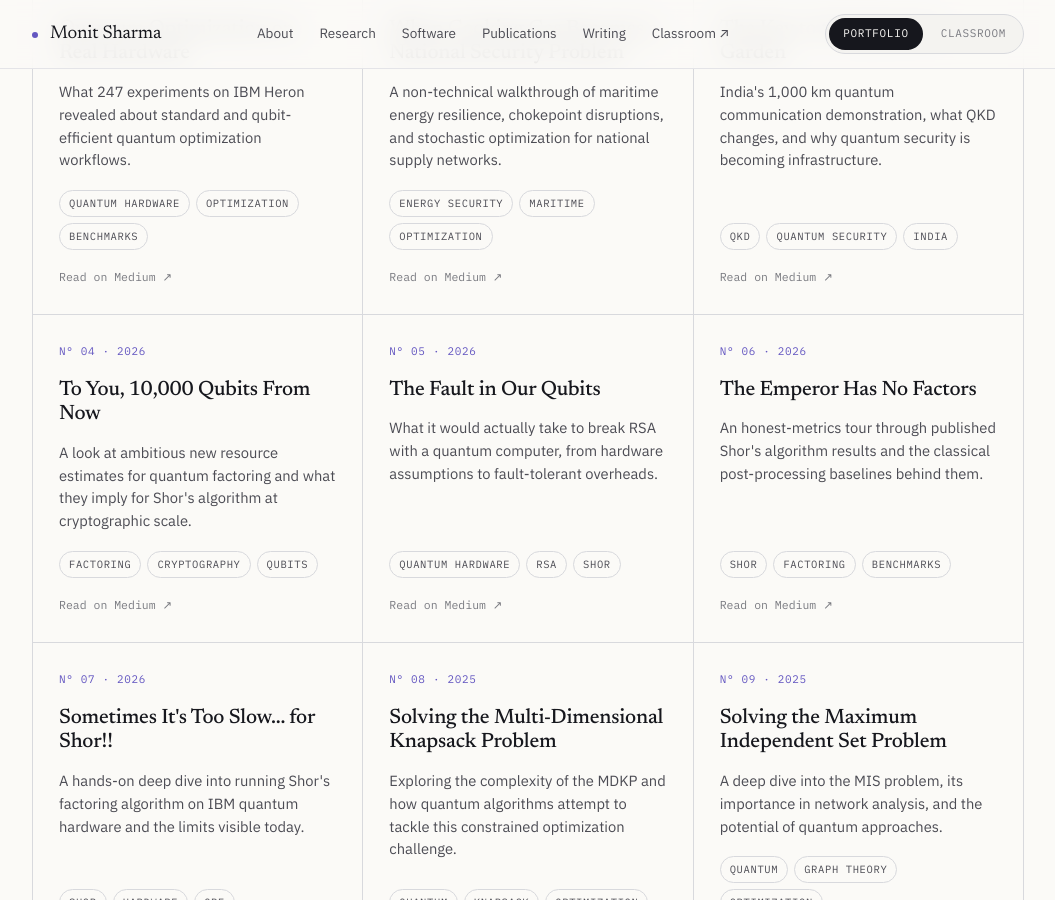
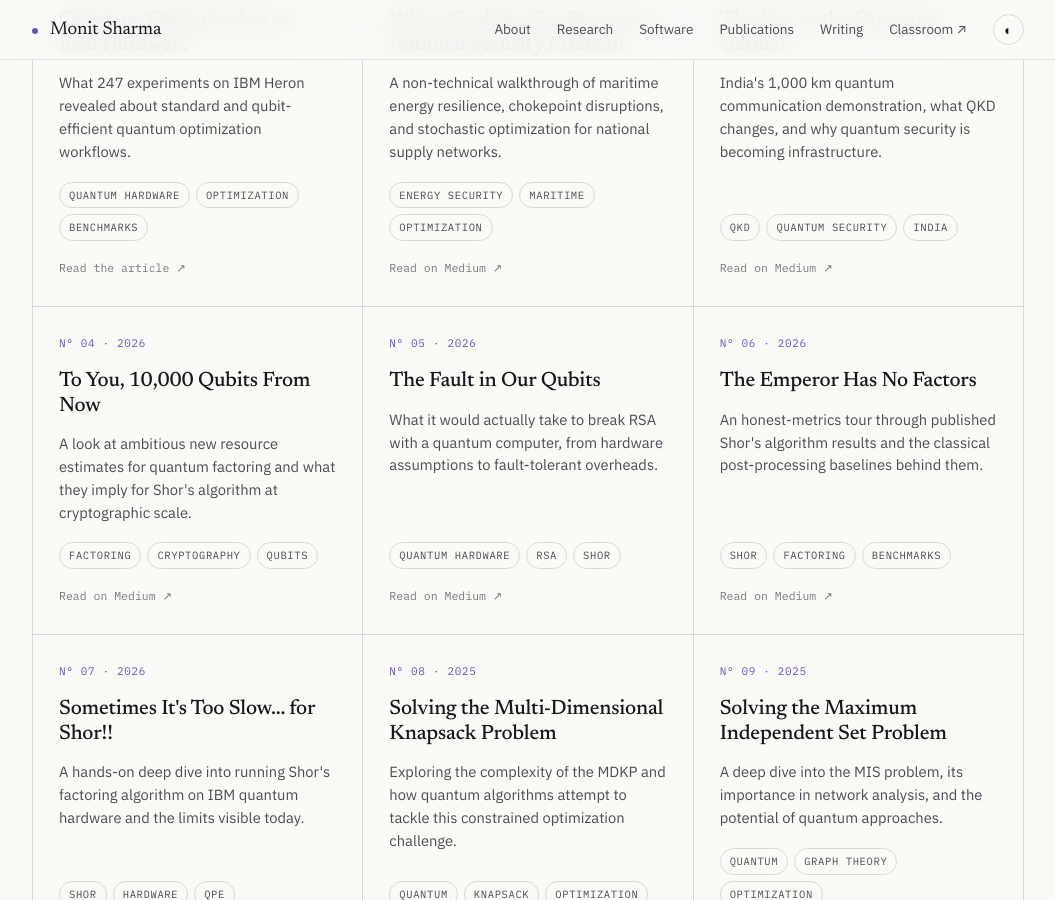
Before and after one commit to MonitSharma/portfolio, a Jekyll site: the page index.html, which Jekyll copies as it is, in a window 1280 px wide and 900 px high, scrolled down 8308 px. Shown: the whole window, without its empty margins (112-1167 px from the left). Built offline with Jekyll 4.4.1, drawn with Linux system fonts in a browser that asks for light colours.

Commit message:
Add portfolio theme toggle

```diff
--- a/design-system.css
+++ b/design-system.css
@@ -142,16 +142,6 @@ h1, h2, h3 { font-weight: 500; line-height: 1.08; letter-spacing: -0.01em; }
 .brand .name { font-family: var(--serif); font-size: 1.15rem; letter-spacing: -0.01em; white-space: nowrap; }
 .brand .dot { width: 6px; height: 6px; border-radius: 50%; background: var(--accent); display: inline-block; }
 
-/* site switch */
-.siteswitch { display: flex; gap: 4px; background: var(--paper-2); border: 1px solid var(--line); border-radius: 999px; padding: 3px; }
-.siteswitch a {
-  font-family: var(--mono); font-size: 11px; letter-spacing: 0.06em; text-transform: uppercase;
-  padding: 7px 14px; border-radius: 999px; color: var(--ink-3); white-space: nowrap;
-  transition: color .2s, background .2s;
-}
-.siteswitch a.active { background: var(--ink); color: var(--paper); }
-.siteswitch a:not(.active):hover { color: var(--ink); }
-
 .navlinks { display: flex; gap: 26px; align-items: center; }
 .navlinks a {
   font-size: 13.5px; color: var(--ink-2); position: relative; transition: color .2s;
@@ -162,6 +152,14 @@ h1, h2, h3 { font-weight: 500; line-height: 1.08; letter-spacing: -0.01em; }
   content: ""; position: absolute; left: 0; bottom: -4px; height: 1px; width: 0; background: var(--accent); transition: width .25s;
 }
 .navlinks a:hover::after { width: 100%; }
+.theme-toggle {
+  display: grid; width: 31px; height: 31px; flex: 0 0 31px; place-items: center;
+  border: 1px solid var(--line); border-radius: 50%; background: transparent;
+  color: var(--ink); cursor: pointer; font: 14px var(--sans);
+  transition: color .2s, border-color .2s, background .2s;
+}
+.theme-toggle:hover { color: var(--accent); border-color: var(--accent); }
+.theme-toggle:focus-visible { outline: 2px solid var(--accent); outline-offset: 3px; }
 
 /* ---------- buttons ---------- */
 .btn {
@@ -205,5 +203,6 @@ h1, h2, h3 { font-weight: 500; line-height: 1.08; letter-spacing: -0.01em; }
 }
 
 @media (max-width: 720px) {
-  .navlinks { display: none; }
+  .navlinks { gap: 0; }
+  .navlinks a { display: none; }
 }
--- a/index.html
+++ b/index.html
@@ -26,6 +26,7 @@
 <link rel="preconnect" href="https://fonts.googleapis.com">
 <link rel="preconnect" href="https://fonts.gstatic.com" crossorigin>
 <link href="https://fonts.googleapis.com/css2?family=Newsreader:ital,opsz,wght@0,6..72,400;0,6..72,500;1,6..72,400&family=IBM+Plex+Mono:wght@400;500&family=IBM+Plex+Sans:wght@400;500;600&family=Space+Grotesk:wght@400;500;600&display=swap" rel="stylesheet">
+<script>try{const savedTheme=localStorage.getItem('writing-theme');if(savedTheme)document.documentElement.dataset.theme=savedTheme;}catch(error){}</script>
 <link href="design-system.css" rel="stylesheet">
 <script type="application/ld+json">
 {
@@ -447,12 +448,9 @@
       <a href="#software">Software</a>
       <a href="#publications">Publications</a>
       <a href="#writing">Writing</a>
-      <a class="nav-dup" href="https://monitsharma.github.io/">Classroom ↗</a>
+      <a href="https://monitsharma.github.io/">Classroom ↗</a>
+      <button class="theme-toggle" type="button" aria-label="Toggle dark mode" aria-pressed="false" data-theme-toggle>◐</button>
     </nav>
-    <div class="siteswitch">
-      <a href="index.html" class="active">Portfolio</a>
-      <a href="https://monitsharma.github.io/">Classroom</a>
-    </div>
   </div>
 </header>
 
@@ -678,7 +676,7 @@
               <li>Compared VQE, CVaR-VQE, QAOA variants, PCE, and QRAO, identifying fidelity limits and noise-dominated execution regimes.</li>
             </ul>
             <span class="tag tag-accent pub-venue">Quantum Science and Technology · Accepted 2026</span>
-            <div class="pub-links"><a href="https://iopscience.iop.org/article/10.1088/2058-9565/ae94a4" target="_blank" rel="noopener">↗ Journal</a><a href="https://arxiv.org/abs/2607.11637" target="_blank" rel="noopener">↗ arXiv</a><a href="https://github.com/SMU-Quantum/quantum-optimization-benchmarks/tree/from-circuits-to-hardware" target="_blank" rel="noopener">↗ Code</a><a href="https://medium.com/@_monitsharma/quantum-optimization-on-real-hardware-what-247-experiments-on-ibm-heron-revealed-49c6f53a7cc9" target="_blank" rel="noopener">↗ Blog</a></div>
+            <div class="pub-links"><a href="https://iopscience.iop.org/article/10.1088/2058-9565/ae94a4" target="_blank" rel="noopener">↗ Journal</a><a href="https://arxiv.org/abs/2607.11637" target="_blank" rel="noopener">↗ arXiv</a><a href="https://github.com/SMU-Quantum/quantum-optimization-benchmarks/tree/from-circuits-to-hardware" target="_blank" rel="noopener">↗ Code</a><a href="https://monitsharma.github.io/writing/quantum-optimization-on-real-hardware/index.html" target="_blank" rel="noopener">↗ Blog</a></div>
           </div>
         </article>
       </div>
@@ -842,12 +840,12 @@
   <div class="wrap">
     <div class="eyebrow"><span class="num">06</span> Writing</div>
     <div class="blog-grid">
-      <a class="blog-card" href="https://medium.com/@_monitsharma/quantum-optimization-on-real-hardware-what-247-experiments-on-ibm-heron-revealed-49c6f53a7cc9" target="_blank" rel="noopener">
+      <a class="blog-card" href="https://monitsharma.github.io/writing/quantum-optimization-on-real-hardware/index.html" target="_blank" rel="noopener">
         <span class="bnum">N° 01 · 2026</span>
         <h3>Quantum Optimization on Real Hardware</h3>
         <p>What 247 experiments on IBM Heron revealed about standard and qubit-efficient quantum optimization workflows.</p>
         <div class="btags"><span class="tag">Quantum Hardware</span><span class="tag">Optimization</span><span class="tag">Benchmarks</span></div>
-        <span class="read">Read on Medium ↗</span>
+        <span class="read">Read the article ↗</span>
       </a>
       <a class="blog-card" href="https://medium.com/@_monitsharma/when-cooking-gas-becomes-a-national-security-problem-c47babcea911" target="_blank" rel="noopener">
         <span class="bnum">N° 02 · 2026</span>
@@ -964,6 +962,18 @@
 </footer>
 
 <script>
+  // shared light/dark mode with the Quantum Classroom and writing pages
+  const root = document.documentElement;
+  const themeToggle = document.querySelector('[data-theme-toggle]');
+  if (themeToggle) {
+    themeToggle.setAttribute('aria-pressed', String(root.dataset.theme === 'dark'));
+    themeToggle.addEventListener('click', () => {
+      const nextTheme = root.dataset.theme === 'dark' ? 'light' : 'dark';
+      root.dataset.theme = nextTheme;
+      localStorage.setItem('writing-theme', nextTheme);
+      themeToggle.setAttribute('aria-pressed', String(nextTheme === 'dark'));
+    });
+  }
   // reveal on scroll
   const io = new IntersectionObserver((es) => {
     es.forEach(e => { if (e.isIntersecting) { e.target.classList.add('in'); io.unobserve(e.target); } });
```
